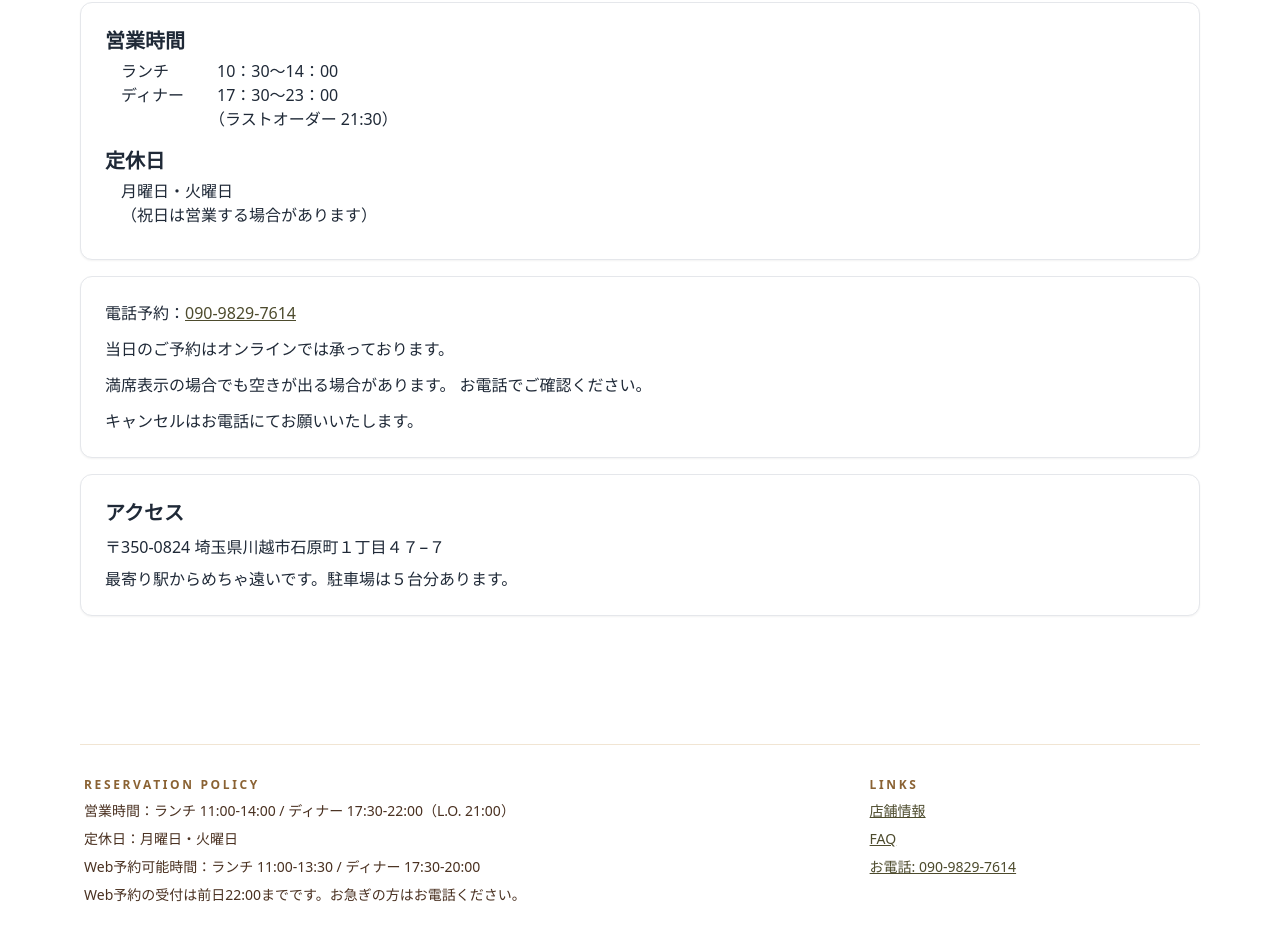
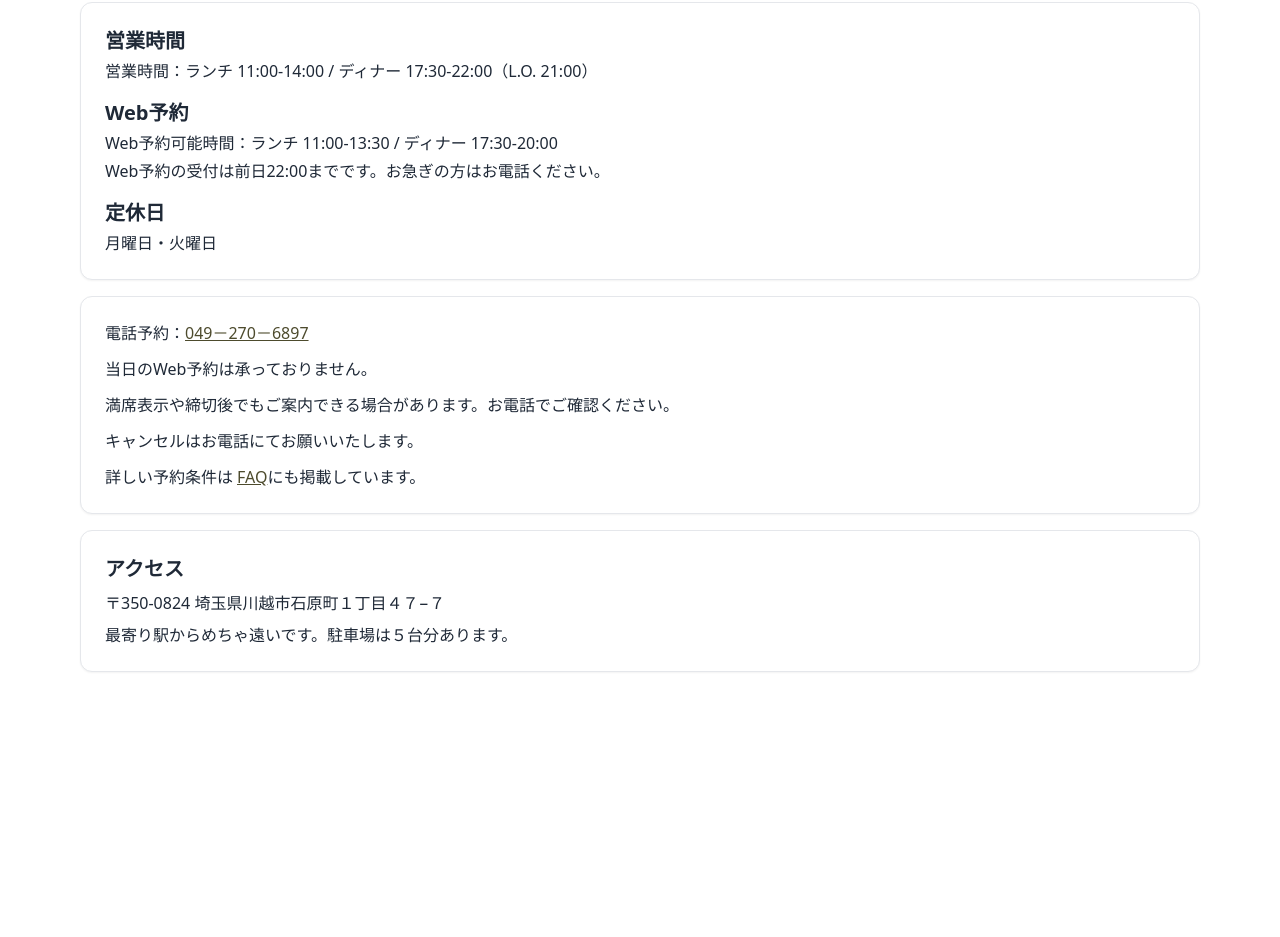
Before and after one commit to miyamibu/french-restaurant-site, a Next.js app in the folder bistro-reservation/: page /access in a window 1280 px wide. Shown: the part 140-1077 px from the top of the page. After the commit the page ends 892 px from the top, so only its background shows below. Built offline with nearby package versions, Linux system fonts and the light colour scheme.

Commit message:
Update menu, contact info, and footer

```diff
--- a/bistro-reservation/src/app/access/page.tsx
+++ b/bistro-reservation/src/app/access/page.tsx
@@ -1,11 +1,18 @@
+import Link from "next/link";
 import { CONTACT_PHONE_DISPLAY, CONTACT_TEL_LINK } from "@/lib/contact";
+import {
+  RESERVATION_BUSINESS_HOURS_TEXT,
+  RESERVATION_CLOSED_TEXT,
+  RESERVATION_CUTOFF_TEXT,
+  RESERVATION_WEB_HOURS_TEXT,
+} from "@/lib/reservation-config";
 
 export default function InfoPage() {
   const infoSpacing = { topMobile: "76px", topDesktop: "90px", bottom: "80px" };
 
   return (
     <div
-      className="space-y-4 pt-[var(--info-top-padding-mobile)] pb-[var(--info-bottom-padding)] md:pt-[var(--info-top-padding-desktop)]"
+      className="space-y-4 pb-[var(--info-bottom-padding)] pt-[var(--info-top-padding-mobile)] md:pt-[var(--info-top-padding-desktop)]"
       style={{
         "--info-top-padding-mobile": infoSpacing.topMobile,
         "--info-top-padding-desktop": infoSpacing.topDesktop,
@@ -13,48 +20,42 @@ export default function InfoPage() {
       } as Record<string, string>}
     >
       <h1 className="-mt-[26px] text-3xl font-semibold md:mt-0">店舗情報</h1>
-      <div className="card p-6 space-y-2 text-[14px] leading-6 text-gray-800 md:text-base">
+      <div className="card space-y-4 p-6 text-[14px] leading-6 text-gray-800 md:text-base">
         <div className="space-y-1">
           <h2 className="text-xl font-semibold">営業時間</h2>
-          <div className="pl-4">
-            <p className="grid grid-cols-[5.5em_1fr] gap-x-2">
-              <span>ランチ</span>
-              <span>10：30～14：00</span>
-            </p>
-            <p className="grid grid-cols-[5.5em_1fr] gap-x-2">
-              <span>ディナー</span>
-              <span>17：30～23：00</span>
-            </p>
-            <p className="pl-[5.5em]">（ラストオーダー 21:30）</p>
-          </div>
+          <p>{RESERVATION_BUSINESS_HOURS_TEXT}</p>
         </div>
-        <div className="space-y-1 pt-2">
+        <div className="space-y-1">
+          <h2 className="text-xl font-semibold">Web予約</h2>
+          <p>{RESERVATION_WEB_HOURS_TEXT}</p>
+          <p>{RESERVATION_CUTOFF_TEXT}</p>
+        </div>
+        <div className="space-y-1">
           <h2 className="text-xl font-semibold">定休日</h2>
-          <div className="pl-4">
-            <p>月曜日・火曜日</p>
-            <p>（祝日は営業する場合があります）</p>
-          </div>
+          <p>{RESERVATION_CLOSED_TEXT}</p>
         </div>
-        <p className="text-sm text-gray-600"></p>
       </div>
-      <div className="card p-6 space-y-3 text-[14px] leading-6 text-gray-800 md:text-base">
+
+      <div className="card space-y-3 p-6 text-[14px] leading-6 text-gray-800 md:text-base">
         <p>
           電話予約：
           <a className="text-brand-700 underline" href={CONTACT_TEL_LINK}>
             {CONTACT_PHONE_DISPLAY}
           </a>
         </p>
-        <p>当日のご予約はオンラインでは承っております。</p>
+        <p>当日のWeb予約は承っておりません。</p>
+        <p>満席表示や締切後でもご案内できる場合があります。お電話でご確認ください。</p>
+        <p>キャンセルはお電話にてお願いいたします。</p>
         <p>
-          満席表示の場合でも空きが出る場合があります。
-          <br className="md:hidden" />
-          <span className="hidden md:inline"> </span>
-          お電話でご確認ください。
+          詳しい予約条件は
+          <Link className="ml-1 underline" href="/faq">
+            FAQ
+          </Link>
+          にも掲載しています。
         </p>
-        <p>キャンセルはお電話にてお願いいたします。</p>
       </div>
 
-      <div className="card p-6 space-y-2 text-[14px] leading-6 text-gray-800 md:text-base">
+      <div className="card space-y-2 p-6 text-[14px] leading-6 text-gray-800 md:text-base">
         <h2 className="text-xl font-semibold">アクセス</h2>
         <p>〒350-0824 埼玉県川越市石原町１丁目４７−７</p>
         <p>最寄り駅からめちゃ遠いです。駐車場は５台分あります。</p>
--- a/bistro-reservation/src/app/page.tsx
+++ b/bistro-reservation/src/app/page.tsx
@@ -99,7 +99,7 @@ const MENU = {
     label: "ランチ",
     slides: [
       {
-        title: "北京じゃないよ 4品 3,800円",
+        title: "北京じゃないよ 3品 3,800円",
         subtitle: " プティラ Petite La course",
         description: `Amuse-bouches（2種）、Hors-d’œuvre ／ Entrée、${MOBILE_ONLY_BREAK_TOKEN}Poisson／Viande、Café`,
         anchor: "petite",
@@ -111,13 +111,13 @@ const MENU = {
     label: "ディナー",
     slides: [
       {
-        title: "実食！ ６品 5,000円",
+        title: "実食！ ５品 5,000円",
         subtitle: "ジョワ Joie course",
         description: "Amuse-bouches (3種)、Hors-d’œuvre、Entrée、Poisson／Viande、Riz、Dessert、Café",
         anchor: "joie",
       },
       {
-        title: "戸田市 ７品 8,000円",
+        title: "戸田市 ６品 8,000円",
         subtitle: "サンキャトル Cent Quatre course",
         description: "Amuse-bouches (3種)、Hors-d’œuvre、Entrée、Poisson、Viande、Riz、Dessert、Café",
         anchor: "cent-quatre",
--- a/bistro-reservation/src/components/app-shell.tsx
+++ b/bistro-reservation/src/components/app-shell.tsx
@@ -1,10 +1,7 @@
 "use client";
 
-import Link from "next/link";
 import { usePathname } from "next/navigation";
 import { TopNav } from "@/components/top-nav";
-import { CONTACT_PHONE_DISPLAY, CONTACT_TEL_LINK } from "@/lib/contact";
-import { RESERVATION_POLICY_LINES } from "@/lib/reservation-copy";
 
 export function AppShell({ children }: { children: React.ReactNode }) {
   const pathname = usePathname();
@@ -28,9 +25,6 @@ export function AppShell({ children }: { children: React.ReactNode }) {
     pathname.startsWith("/access/") ||
     pathname === "/on-line-store" ||
     pathname.startsWith("/on-line-store/");
-
-  const showFooter = !hideTopNav && !isBookingRoute;
-
   return (
     <div className="relative mx-auto flex min-h-screen max-w-6xl flex-col bg-white px-4 py-0 [--header-h:58px] md:[--header-h:92px]">
       {hideTopNav ? null : (
@@ -67,42 +61,6 @@ export function AppShell({ children }: { children: React.ReactNode }) {
       >
         {children}
       </main>
-      {showFooter ? (
-        <footer className="mt-12 border-t border-[#cfa96d]/30 px-1 py-8 text-sm text-[#4a3121]">
-          <div className={`grid gap-6 ${isBookingRoute ? "" : "md:grid-cols-[1.4fr_0.6fr]"}`}>
-            {isBookingRoute ? null : (
-              <div className="space-y-2">
-                <p className="text-xs font-semibold uppercase tracking-[0.22em] text-[#8a6233]">
-                  Reservation Policy
-                </p>
-                {RESERVATION_POLICY_LINES.map((line) => (
-                  <p key={line}>{line}</p>
-                ))}
-              </div>
-            )}
-            <div className={`space-y-2 ${isBookingRoute ? "hidden" : ""}`}>
-              <p className="text-xs font-semibold uppercase tracking-[0.22em] text-[#8a6233]">
-                Links
-              </p>
-              <p>
-                <Link className="underline" href="/access">
-                  店舗情報
-                </Link>
-              </p>
-              <p>
-                <Link className="underline" href="/faq">
-                  FAQ
-                </Link>
-              </p>
-              <p>
-                <a className="underline" href={CONTACT_TEL_LINK}>
-                  お電話: {CONTACT_PHONE_DISPLAY}
-                </a>
-              </p>
-            </div>
-          </div>
-        </footer>
-      ) : null}
     </div>
   );
 }
--- a/bistro-reservation/src/components/top-nav.tsx
+++ b/bistro-reservation/src/components/top-nav.tsx
@@ -11,6 +11,7 @@ const links = [
   { href: "/menu", label: "メニュー" },
   { href: "/picture", label: "写真" },
   { href: "/access", label: "アクセス" },
+  { href: "/faq", label: "FAQ" },
   { href: "/contact", label: "お問い合わせ" },
   { href: "/on-line-store", label: "オンラインストア" },
 ] as const;
--- a/bistro-reservation/src/lib/contact.ts
+++ b/bistro-reservation/src/lib/contact.ts
@@ -4,9 +4,9 @@ const serverContactPhoneDisplay =
 const serverContactMessage = typeof window === "undefined" ? process.env.CONTACT_MESSAGE : undefined;
 
 export const CONTACT_PHONE_E164 =
-  serverContactPhoneE164 ?? process.env.NEXT_PUBLIC_CONTACT_PHONE_E164 ?? "+819098297614";
+  serverContactPhoneE164 ?? process.env.NEXT_PUBLIC_CONTACT_PHONE_E164 ?? "+81492706897";
 export const CONTACT_PHONE_DISPLAY =
-  serverContactPhoneDisplay ?? process.env.NEXT_PUBLIC_CONTACT_PHONE_DISPLAY ?? "090-9829-7614";
+  serverContactPhoneDisplay ?? process.env.NEXT_PUBLIC_CONTACT_PHONE_DISPLAY ?? "049－270－6897";
 export const CONTACT_TEL_LINK = `tel:${CONTACT_PHONE_E164}`;
 export const CONTACT_MESSAGE_BASE =
   serverContactMessage ?? process.env.NEXT_PUBLIC_CONTACT_MESSAGE ?? "お電話でお問い合わせください";
--- a/bistro-reservation/src/lib/env.ts
+++ b/bistro-reservation/src/lib/env.ts
@@ -31,10 +31,10 @@ const envSchema = z
     BANK_ACCOUNT_HISTORY_KEY_VERSION: z.coerce.number().int().positive().optional().default(1),
     CONTACT_PHONE_E164: z
       .preprocess(emptyToUndefined, z.string().regex(/^\+?[1-9]\d{7,14}$/).optional())
-      .default("+819098297614"),
+      .default("+81492706897"),
     CONTACT_PHONE_DISPLAY: z
       .preprocess(emptyToUndefined, z.string().min(1).optional())
-      .default("090-9829-7614"),
+      .default("049－270－6897"),
     CONTACT_MESSAGE: z
       .preprocess(emptyToUndefined, z.string().min(1).optional())
       .default("お電話でお問い合わせください"),
```
Also changed, not shown: bistro-reservation/src/app/menu/page.tsx (+1 -36 lines), 1 other file (tests, documents, lock files or other folders).
